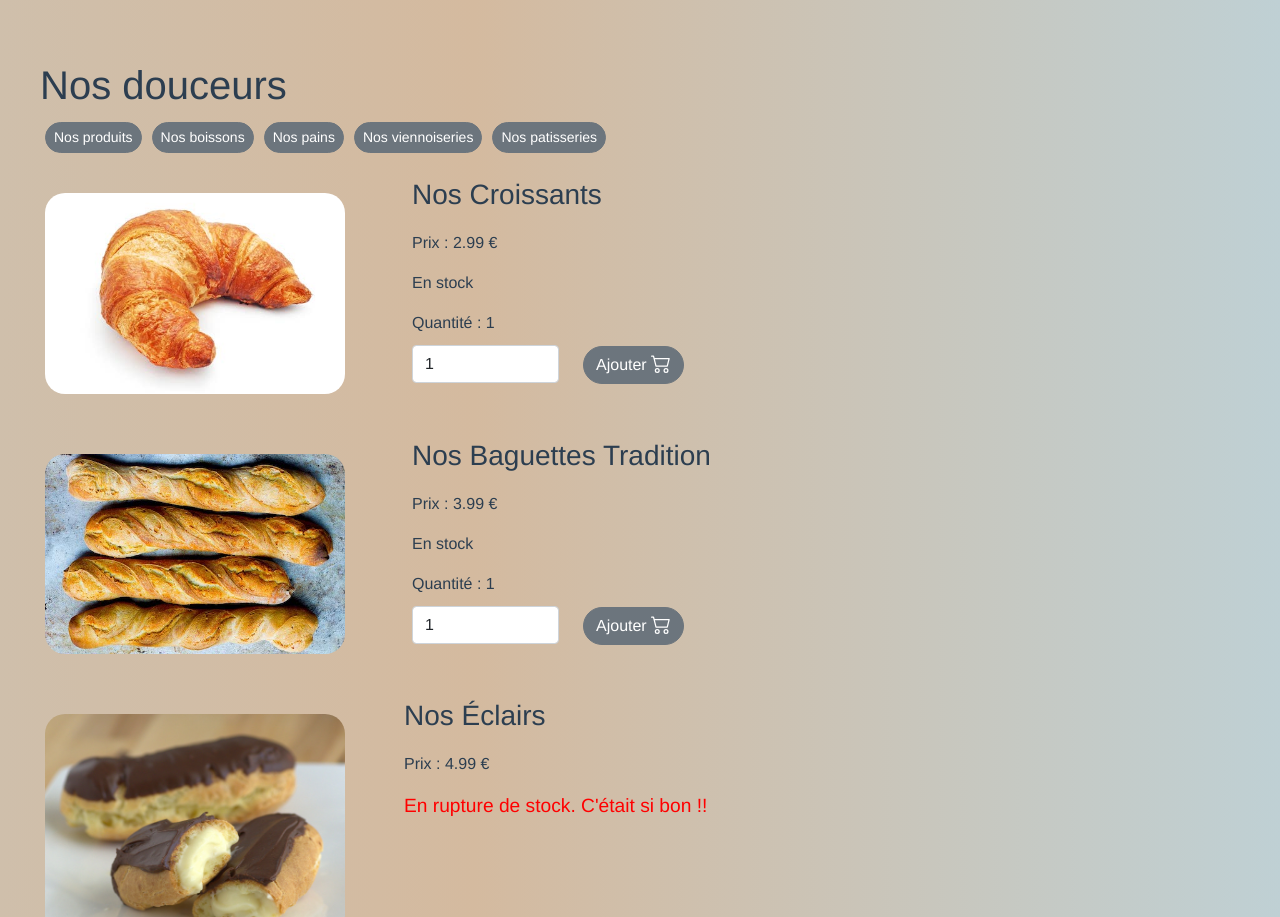
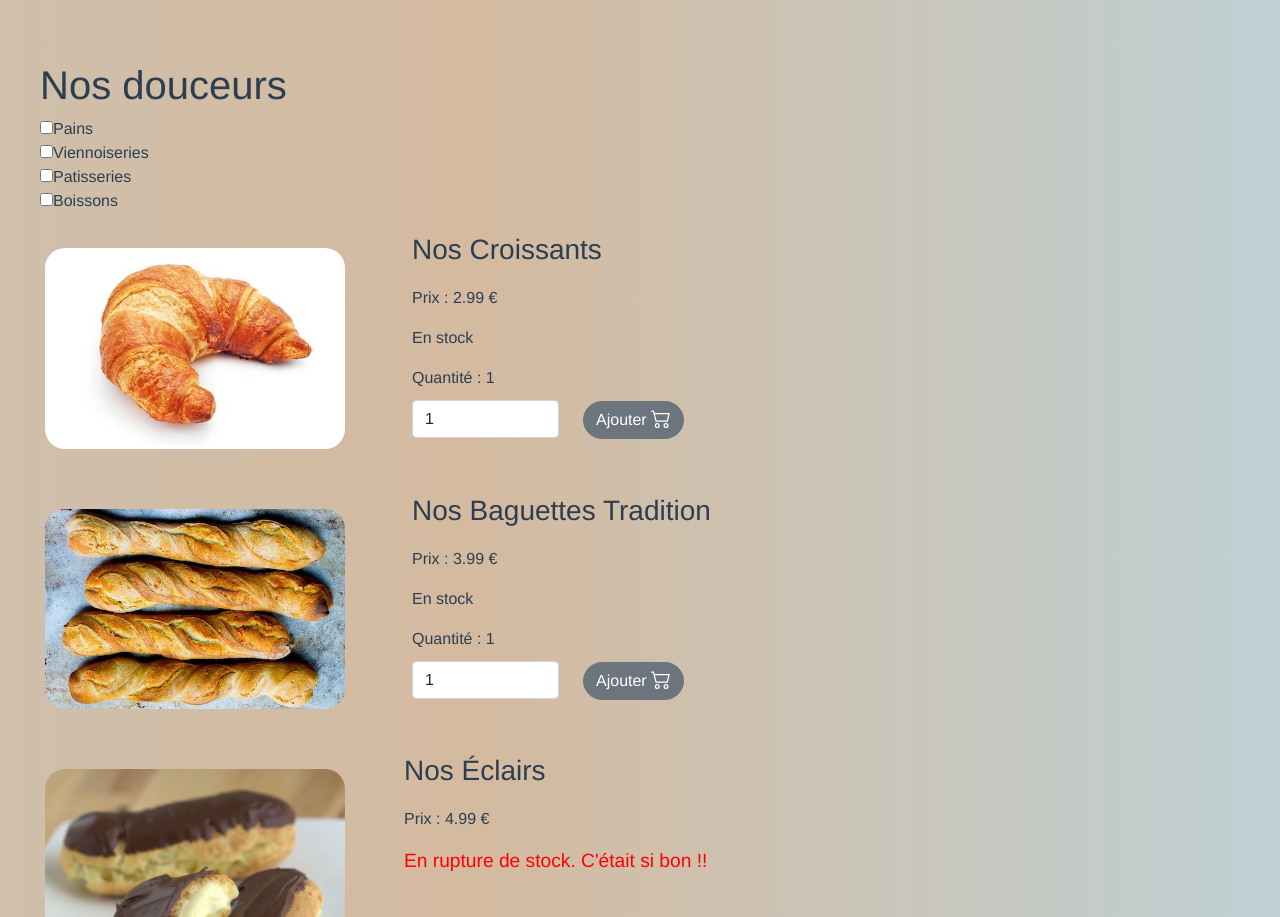
Before and after one commit to Jp-Aubry-Magentine/laBelleVue, a Vue app: page / in a window 1280 px wide. Shown: the part 971-1888 px from the top of the page. Built offline with nearby package versions, Linux system fonts and the light colour scheme.

Commit message:
#progress filter products pby category

```diff
--- a/src/views/Calendar.vue
+++ b/src/views/Calendar.vue
@@ -85,6 +85,7 @@ export default {
           'input',
           this.mandatory.reduce((filled, field) => this.checkField(this.identity[field]) && filled, true)
         )
+        console.log("watched")
       },
     },
   },
--- a/src/views/Cart.vue
+++ b/src/views/Cart.vue
@@ -1,5 +1,30 @@
 <template>
     <div style="background:red">
         <h1>Votre panier</h1>
+        <b-btn @click="check">ok</b-btn>
+        <b-row>
+            <b-col>
+
+            </b-col>
+        </b-row>
     </div>
 </template>
+
+<script>
+export default {
+	props: {
+
+    },
+	data() {
+
+	},
+	computed: {
+
+	},
+	methods: {
+		check() {
+			console.log(this.$store.state.simpleMenu)
+		},
+	}
+}
+</script>
--- a/src/views/Home.vue
+++ b/src/views/Home.vue
@@ -15,14 +15,13 @@
 			<section class="menu">
 				<div style="margin: 10px">
 					<h1>Nos douceurs</h1>
-					<b-btn @click="showAllProducts" size="sm" class="filter">Nos produits</b-btn>
-					<b-btn @click="chooseDrinks" size="sm" class="filter">Nos boissons</b-btn>
-					<b-btn @click="chooseBreads" size="sm" class="filter">Nos pains</b-btn>
-					<b-btn @click="choosePastries" size="sm" class="filter">Nos viennoiseries</b-btn>
-					<b-btn @click="chooseCakes" size="sm" class="filter">Nos patisseries</b-btn>
+					<b-form-checkbox-group
+						v-model="selected"
+						:options="options"
+					></b-form-checkbox-group>
 				</div>
 				<MenuItem
-					v-for="item in selected"
+					v-for="item in filterProductsByCategory"
 					@add-items-to-cart="addToShoppingCart"
 					:name="item.name"
 					:image="item.image"
@@ -59,7 +58,13 @@ export default {
 		return {
 			shoppingCart: 0,
 			selected: [],
-			options: ["Pains","Viennoiseries", "Patisseries", "Boissons"]
+			cart: [],
+			options: [
+				{ text: 'Pains', value: 'pain' },
+				{ text: 'Viennoiseries', value: 'viennoiserie' },
+				{ text: 'Patisseries', value: 'patisserie' },
+				{ text: 'Boissons', value: 'boisson' }
+			]
 		}
 	},
 	computed: {
@@ -70,29 +75,36 @@ export default {
 			restaurantName: "restaurantName",
 			simpleMenu: "simpleMenu"
 		}),
+		filterProductsByCategory() {
+			if(this.selected.includes("pain")) {
+			return this.simpleMenu.filter(s => s.category === "pain")
+			}
+			if(this.selected.includes("viennoiserie")) {
+			return this.simpleMenu.filter(s => s.category === "viennoiserie")
+			}
+			if(this.selected.includes("patisserie")) {
+			return this.simpleMenu.filter(s => s.category === "patisserie")
+			}
+			if(this.selected.includes("boisson")) {
+			return this.simpleMenu.filter(s => s.category === "boisson")
+			}
+			else {
+				return this.simpleMenu
+			}
+		}
 	},
 	methods: {
 		addToShoppingCart(amount) {
 			this.shoppingCart += amount
-		},
-		showAllProducts() {
-			this.selected = this.simpleMenu
-		},
-		chooseDrinks() {
-			this.selected = this.simpleMenu.filter(s => s.category == "boisson");
-		},
-		chooseBreads() {
-			this.selected = this.simpleMenu.filter(s => s.category == "pain");
-		},
-		choosePastries() {
-			this.selected = this.simpleMenu.filter(s => s.category == "viennoiserie");
-		},
-		chooseCakes() {
-			this.selected = this.simpleMenu.filter(s => s.category == "patisserie");
+			console.log(this.shoppingCart)
+			for(let i = 0; i< this.simpleMenu.length;i++) {
+				this.cart.push(this.simpleMenu[i]);
+			}
+			console.log(this.cart);
 		},
 	},
 	created() {
-		this.selected = this.simpleMenu
+		this.filterProductsByCategory = this.simpleMenu
 	}
 }
 </script>
```
